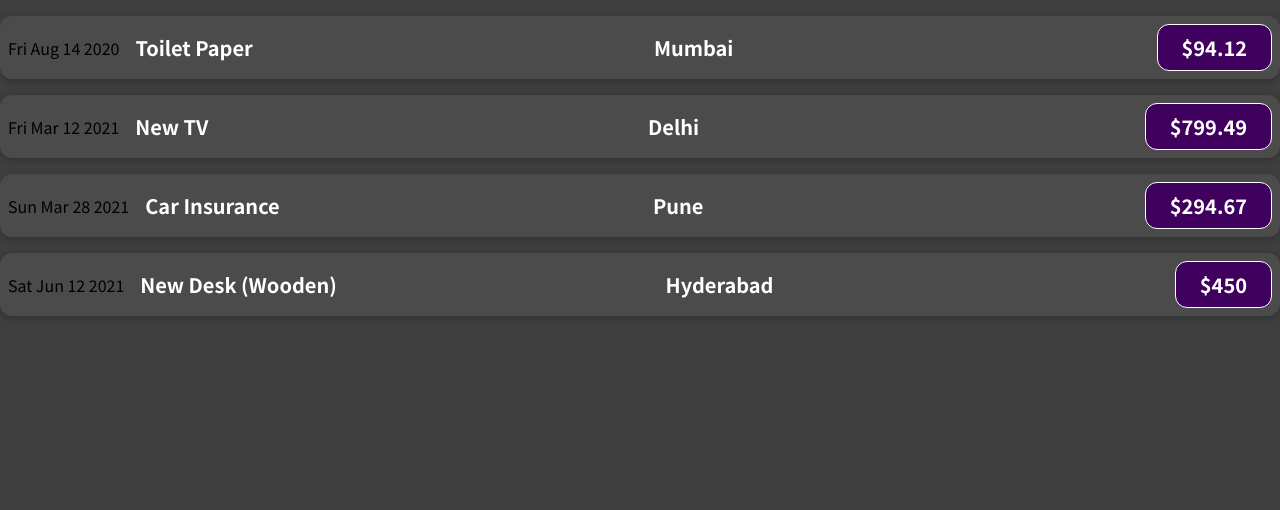
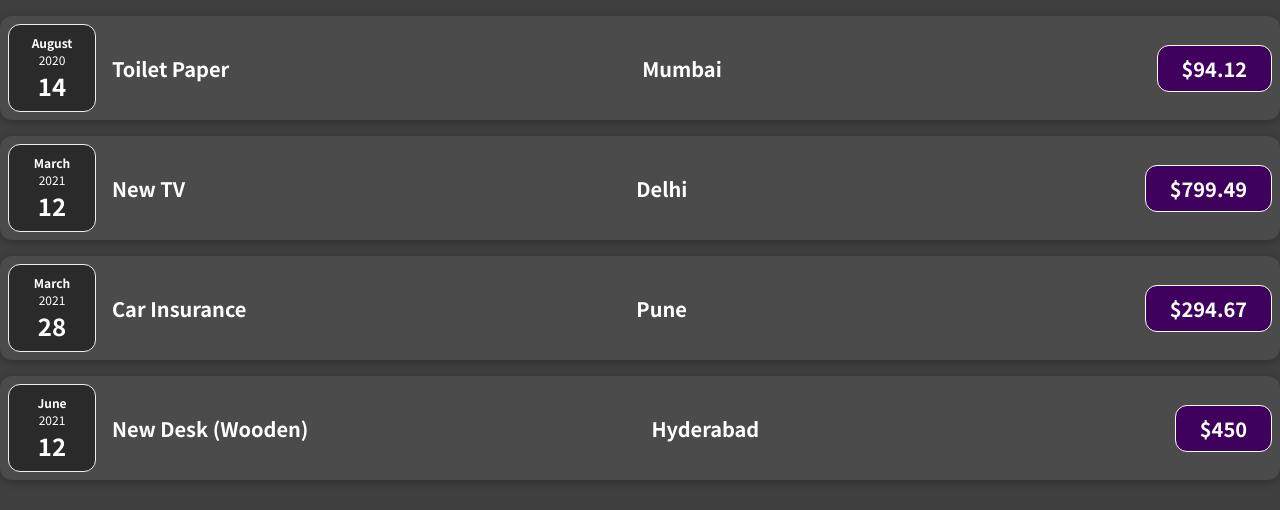
Before and after one commit to ramsankarAloor/react-tutorial-udemy, a JavaScript app: page / in a window 1280 px wide. Shown: the top 510 px of the page. Built offline with nearby package versions, Linux system fonts and the light colour scheme.

Commit message:
Making Components Smaller and Readable

```diff
--- /dev/null
+++ b/src/components/ExpenseDate.css
@@ -0,0 +1,26 @@
+.expense-date {
+  display: flex;
+  flex-direction: column;
+  width: 5.5rem;
+  height: 5.5rem;
+  border: 1px solid #ececec;
+  background-color: #2a2a2a;
+  color: white;
+  border-radius: 12px;
+  align-items: center;
+  justify-content: center;
+}
+
+.expense-date__month {
+  font-size: 0.75rem;
+  font-weight: bold;
+}
+
+.expense-date__year {
+  font-size: 0.75rem;
+}
+
+.expense-date__day {
+  font-size: 1.5rem;
+  font-weight: bold;
+}
--- /dev/null
+++ b/src/components/ExpenseDate.js
@@ -0,0 +1,17 @@
+import './ExpenseDate.css'
+
+function ExpenseDate(props) {
+  const month = props.date.toLocaleString("en-US", { month: "long" });
+  const day = props.date.toLocaleString("en-US", { day: "2-digit" });
+  const year = props.date.getFullYear();
+
+  return (
+    <div className="expense-date">
+      <div className="expense-date__month">{month}</div>
+      <div className="expense-date__year">{year}</div>
+      <div className="expense-date__day">{day}</div>
+    </div>
+  );
+}
+
+export default ExpenseDate;
--- /dev/null
+++ b/src/components/ExpenseDetails.js
@@ -0,0 +1,11 @@
+function ExpenseDetails(props) {
+  return (
+    <div className="expense-item__description">
+      <h2>{props.title}</h2>
+      <h2>{props.location}</h2>
+      <div className="expense-item__price">${props.amount}</div>
+    </div>
+  );
+}
+
+export default ExpenseDetails;
--- a/src/components/ExpenseItem.js
+++ b/src/components/ExpenseItem.js
@@ -1,14 +1,16 @@
+import ExpenseDate from "./ExpenseDate";
+import ExpenseDetails from "./ExpenseDetails";
 import "./ExpenseItem.css";
 
 function ExpenseItem(props) {
   return (
     <div className="expense-item">
-      <div>{props.date.toDateString()}</div>
-      <div className="expense-item__description">
-        <h2>{props.title}</h2>
-        <h2>{props.location}</h2>
-        <div className="expense-item__price">${props.amount}</div>
-      </div>
+      <ExpenseDate date={props.date} />
+      <ExpenseDetails
+        amount={props.amount}
+        location={props.location}
+        title={props.title}
+      />
     </div>
   );
 }
```
